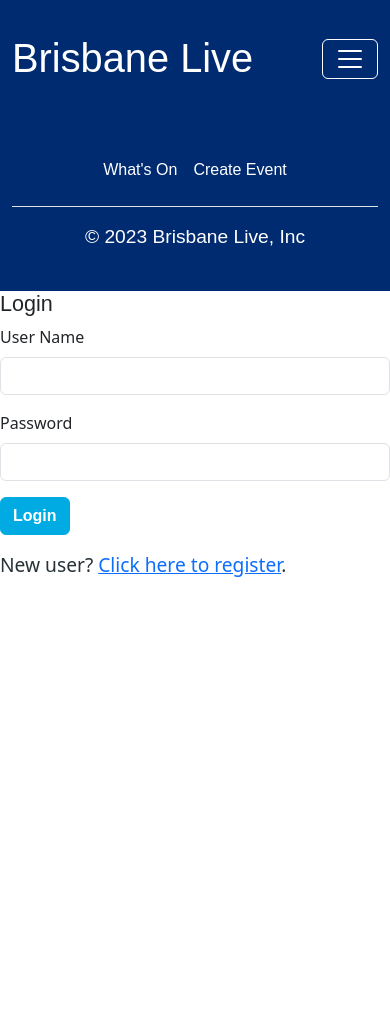
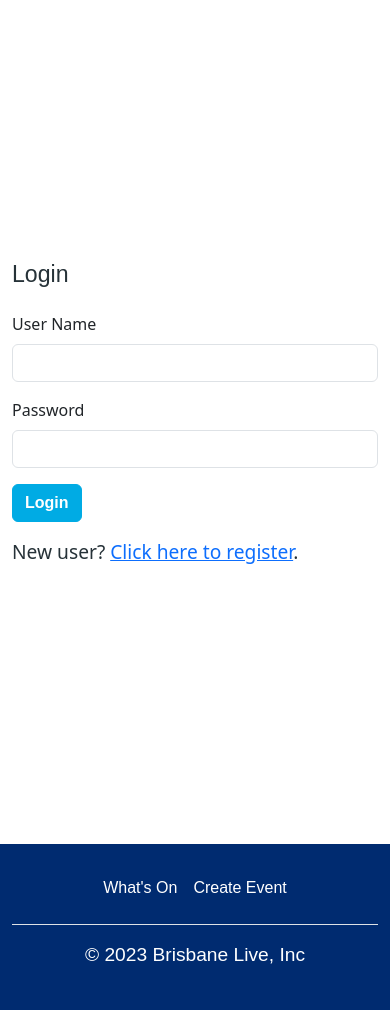
Before and after one commit to adambona/a3_group6, a Flask app: page /login in a window 390 px wide. Before the commit the page ends 577 px from the top, so only its background shows below. Run offline with Flask 3, Linux system fonts and the light colour scheme; some libraries are stand-ins or nearby versions.

Commit message:
login and registration html page templates

```diff
--- a/website/static/CSS/style.css
+++ b/website/static/CSS/style.css
@@ -531,3 +531,31 @@ html {
 .title {
   color: white;
 }
+  /*login/registration for container formatting*/
+.form-container {
+  max-width: 360px;
+  margin: 0 auto;
+}
+
+
+.form-img {
+  height: 100%; /* Ensure the container takes the full height of the column */
+  background-image: url("/website/static/image/banner-1280.jpg");
+  background-size: cover;
+  background-position: center;
+}
+
+
+.login {
+  min-height: 100vh;
+}
+
+.login-bg-image {
+  background-image: url('../image/front-view-engaged-crowd-smiley-dj.jpg');
+  background-size: cover;
+  background-position: center;
+}
+
+.login-heading {
+  font-weight: 350;
+}
--- a/website/templates/base.html
+++ b/website/templates/base.html
@@ -72,8 +72,8 @@
         </header>
     </div>
 
-        {% block header %}
-        {% endblock %}
+    {% block header %}
+    {% endblock %}
 
     {% block content %}
     {% endblock %}
--- /dev/null
+++ b/website/templates/base_without_header.html
@@ -0,0 +1,43 @@
+<html>
+
+<head>
+    <meta charset="utf-8">
+    <meta name="viewport" content="width=device-width, initial-scale=1">
+    <title>Brisbane Live - What's On</title>
+    <!-- Bootstrap CSS-->
+    <link rel="stylesheet" href="{{ url_for('static', filename='CSS/style.css') }}">
+    <link href="https://cdn.jsdelivr.net/npm/bootstrap@5.3.0-alpha3/dist/css/bootstrap.min.css" rel="stylesheet"
+        integrity="sha384-KK94CHFLLe+nY2dmCWGMq91rCGa5gtU4mk92HdvYe+M/SXH301p5ILy+dN9+nJOZ" crossorigin="anonymous">
+</head>
+
+<body>
+
+    {% block header %}
+    {% endblock %}
+
+    {% block content %}
+    {% endblock %}
+
+    {% block footer %}
+
+    <div class="background-custom">
+        <div class="container no gutters-xs-only py-4 pb-4">
+            <footer class="page-footer">
+                <ul class="nav justify-content-center border-bottom pb-3 mb-3">
+                    <li class="nav item">
+                        <a href="index.html" class="nav-link px-2 text-body-secondary" id="footer-text">What's On</a>
+                    </li>
+                    <li class="nav item">
+                        <a href="create-event.html" class="nav-link px-2 text-body-secondary" id="footer-text">Create
+                            Event</a>
+                    </li>
+                </ul>
+                <p class="text-center text-body-secondary" id="footer-text">© 2023 Brisbane Live, Inc</p>
+            </footer>
+        </div>
+    </div>
+    {% endblock %}
+    <script src="https://cdn.jsdelivr.net/npm/bootstrap@5.3.0-alpha3/dist/js/bootstrap.bundle.min.js" integrity="sha384-ENjdO4Dr2bkBIFxQpeoTz1HIcje39Wm4jDKdf19U8gI4ddQ3GYNS7NTKfAdVQSZe" crossorigin="anonymous"></script>
+</body>
+
+</html>
--- a/website/templates/user.html
+++ b/website/templates/user.html
@@ -1,23 +1,39 @@
-{% include "base.html" %}
+{% extends "base_without_header.html" %}
 {% import "bootstrap5/form.html" as wtf %}
-{% block body %}
 
-<div class="page-header">
-    <h4>{{heading}}</h4>
+{% block header %}
+    <!-- Override the header block with an empty content -->
+{% endblock %}
+
+{% block content %}
+
+<div class="container-fluid m-0 p-0">
+  <div class="row g-0">
+
+    <div class="col-md-8 col-lg-6">
+      <div class="login d-flex align-items-center py-5">
+        <div class="container">
+          <div class="row">
+            <div class="col-md-9 col-lg-8 mx-auto">
+              <h3 class="login-heading mb-4">{{ heading }}</h3>
+
+              {{ wtf.render_form(form) }}
+
+              <!-- When you have a login form, show a link to register -->
+              {% if heading|lower == 'login' %}
+              <div class="row mt-3">
+                  <div class="col-md-6">
+                     <p>New user? <a href="{{ url_for('auth.register') }}">Click here to register</a>.</p>
+                  </div>
+              </div>
+              {% endif %}
+            </div>
+          </div>
+        </div>
+      </div>
+    </div>
+    <div class="d-none d-md-flex col-md-4 col-lg-6 login-bg-image"></div>
+  </div>
 </div>
 
-<!-- Form rendering is simple and easy if using WTForms -->
-<!-- If you want more granular control, declare the form manually: -->
-<!-- <form action="/route" method="post"> -->
-<div class="col-md-6">
-    {{wtf.render_form(form)}}
-</div>
-
-<!-- When you have login form, then show the user a link to register -->
-{% if heading|lower =='login' %}
-<div class="col-md-4">
-    <p>New user? <a href="{{ url_for('auth.register') }}">Click here to register</a>.</p>
-</div>
-{% endif %}
-
 {% endblock %}
```
Also changed, not shown: 1 other file.
